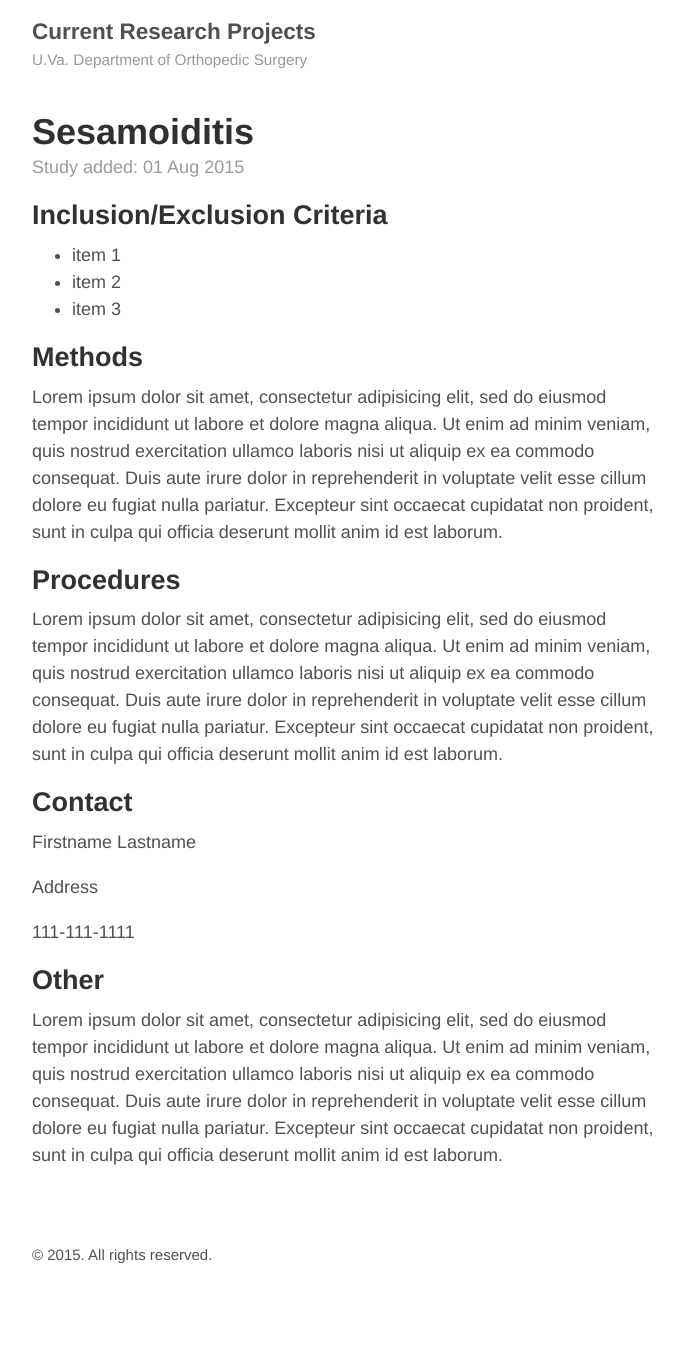
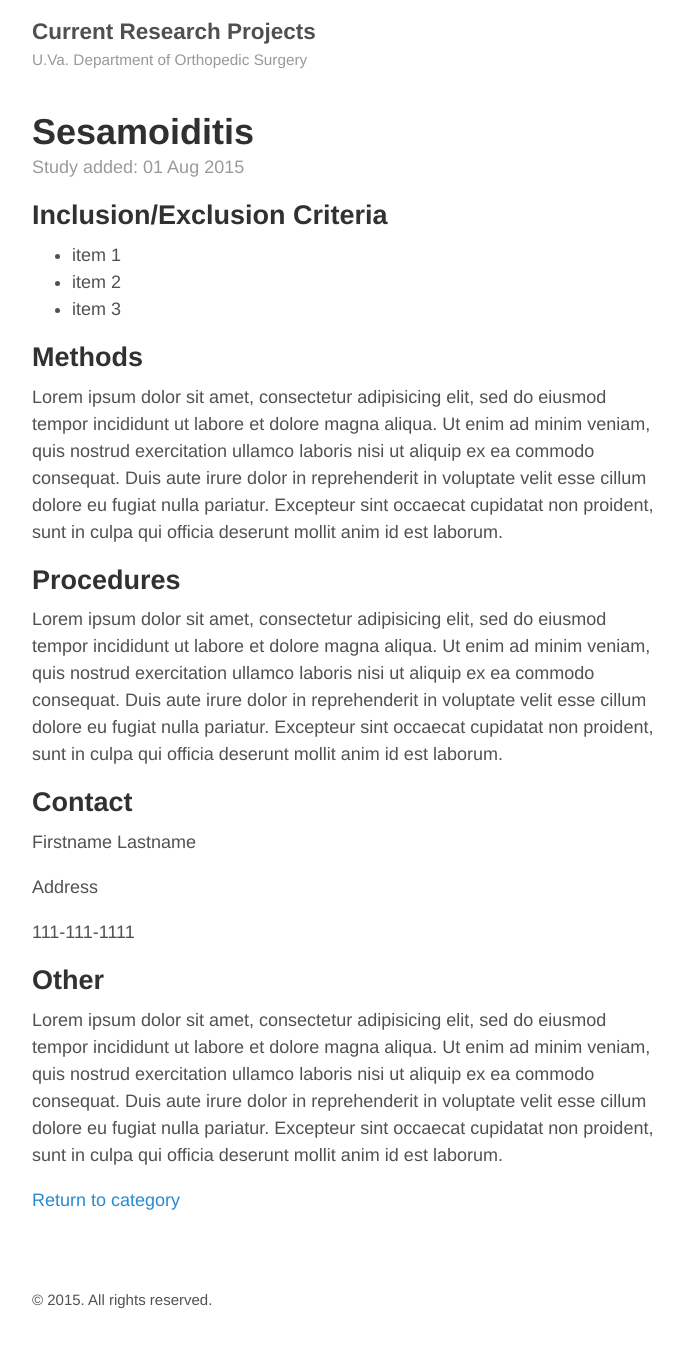
Before and after one commit to Orthotest/Orthotest.github.io, a Jekyll site: the page built from _posts/2015-08-01-first-foot-post.md, in a window 1280 px wide. Shown: the whole page, without its empty margins (293-976 px from the left). Built offline with Jekyll 4.4.1, drawn with Linux system fonts in a browser that asks for light colours; before the commit the page ends 1304 px from its top, so only the background shows below that.

Commit message:
Add return to category link

```diff
--- a/_layouts/post.html
+++ b/_layouts/post.html
@@ -6,4 +6,5 @@ layout: default
   <h1 class="post-title">{{ page.title }}</h1>
   <time datetime="{{ page.date | date_to_xmlschema }}" class="post-date">Study added: {{ page.date | date_to_string }}</time>
   {{ content }}
+  <a href="/{{ page.category | prepend: site.baseurl }}">Return to category</a>
 </article>
```
